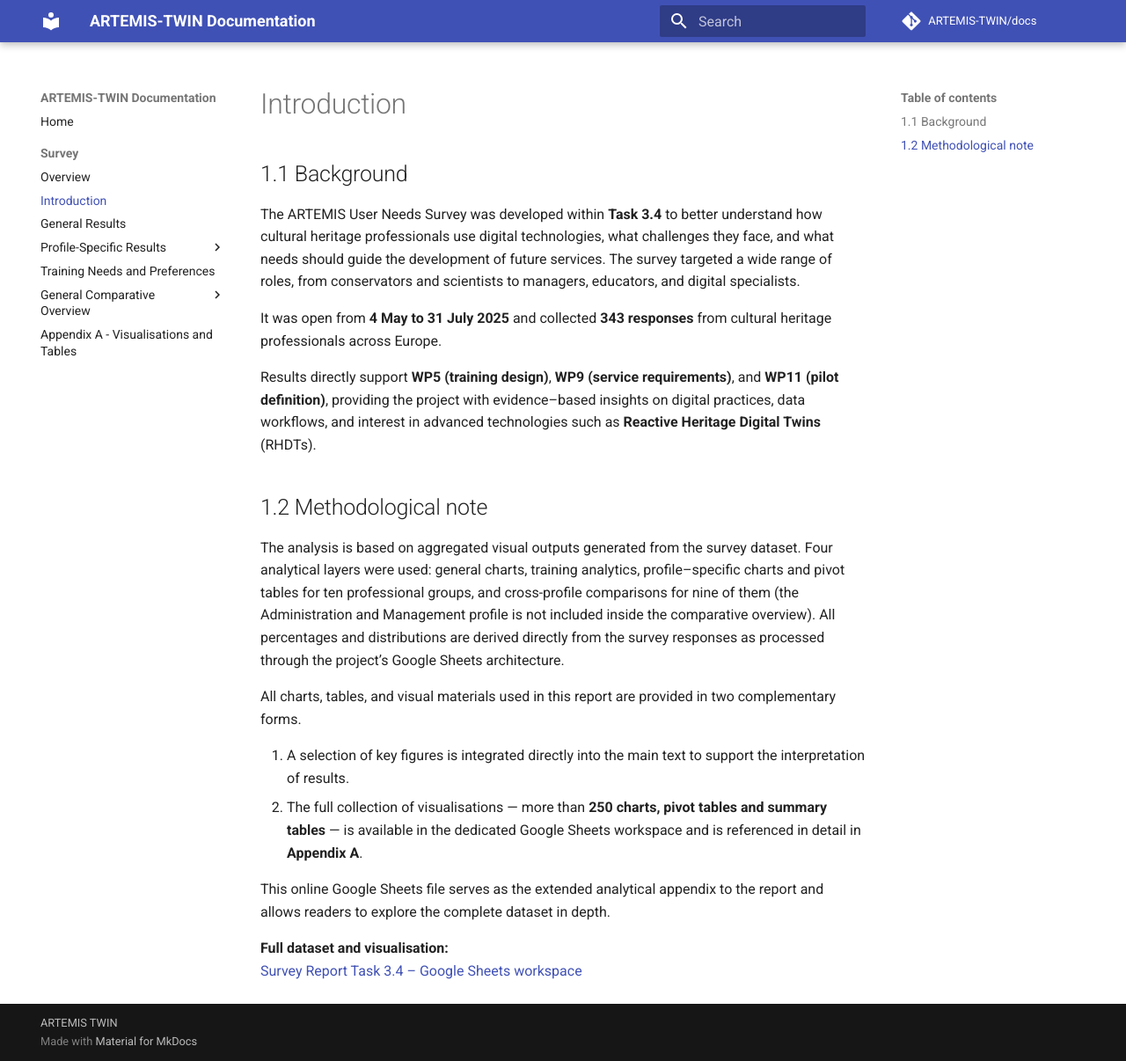
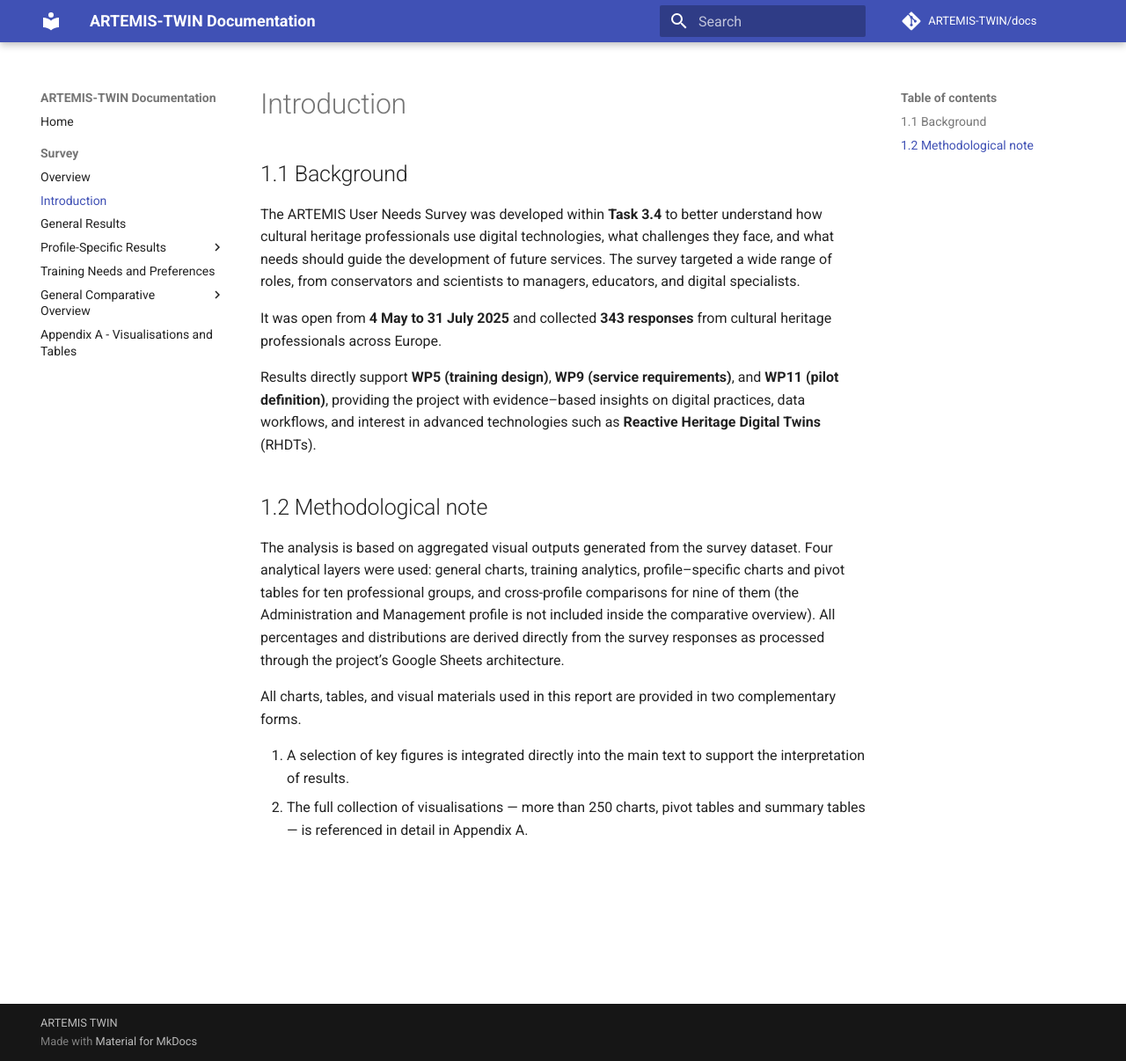
Before and after one commit to ARTEMIS-TWIN/Docs, an MkDocs documentation site: the page built from docs/survey/01-introduction.md, in a window 1280 px wide and 1206 px high. Shown: the whole window at 88% size. Built offline with MkDocs 1.6.1 and Material for MkDocs 9.7.7, drawn with Linux system fonts in a browser that asks for light colours; comment, search, counter and statistics services are not loaded.

Commit message:
Update 01-introduction.md

```diff
--- a/docs/survey/01-introduction.md
+++ b/docs/survey/01-introduction.md
@@ -15,9 +15,4 @@ The analysis is based on aggregated visual outputs generated from the survey dat
 All charts, tables, and visual materials used in this report are provided in two complementary forms.
 
 1. A selection of key figures is integrated directly into the main text to support the interpretation of results.
-2. The full collection of visualisations — more than **250 charts, pivot tables and summary tables** — is available in the dedicated Google Sheets workspace and is referenced in detail in **Appendix A**.
-
-This online Google Sheets file serves as the extended analytical appendix to the report and allows readers to explore the complete dataset in depth.
-
-**Full dataset and visualisation:**
-[Survey Report Task 3.4 – Google Sheets workspace](https://docs.google.com/spreadsheets/d/1ifbaVbV-15UzVqxh6cpbuYBN5vWL3QNB4iis-Lq3_gk/edit?usp=sharing)
+2. The full collection of visualisations — more than 250 charts, pivot tables and summary tables — is referenced in detail in Appendix A.
```
